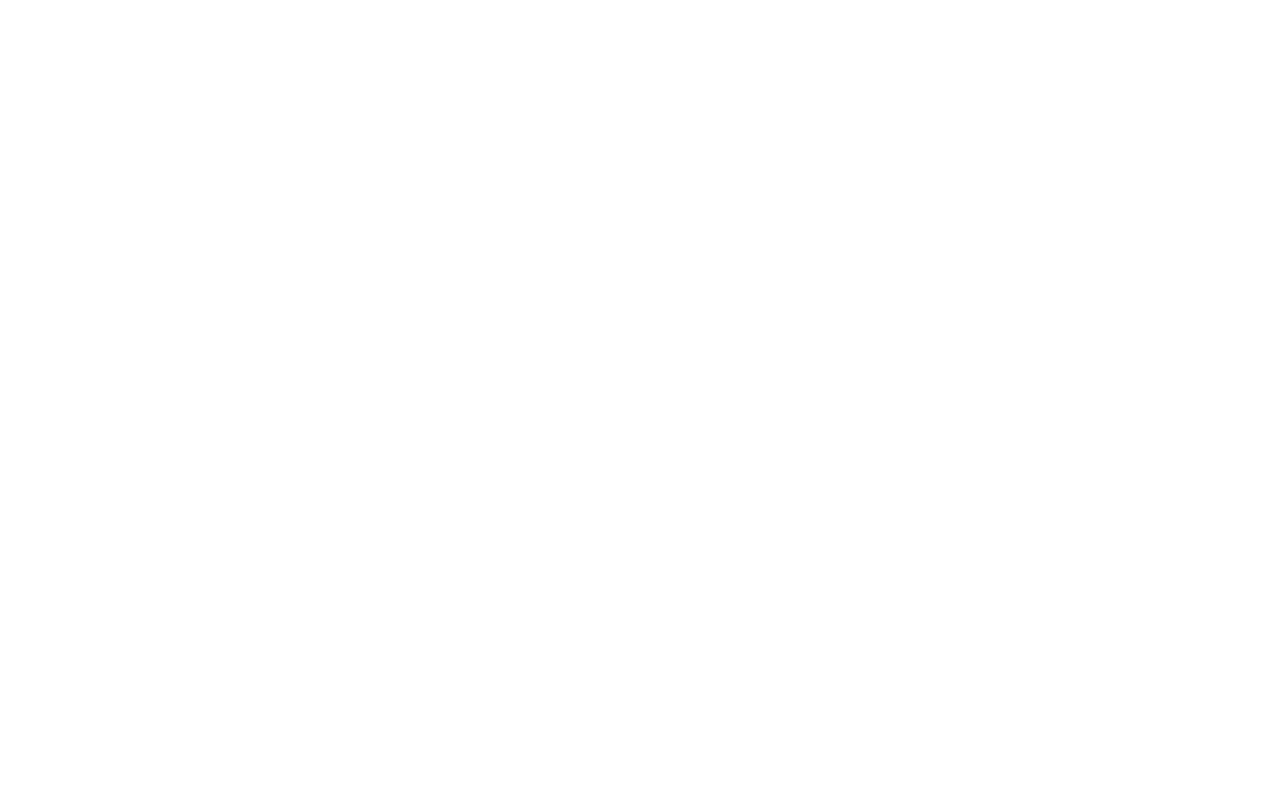
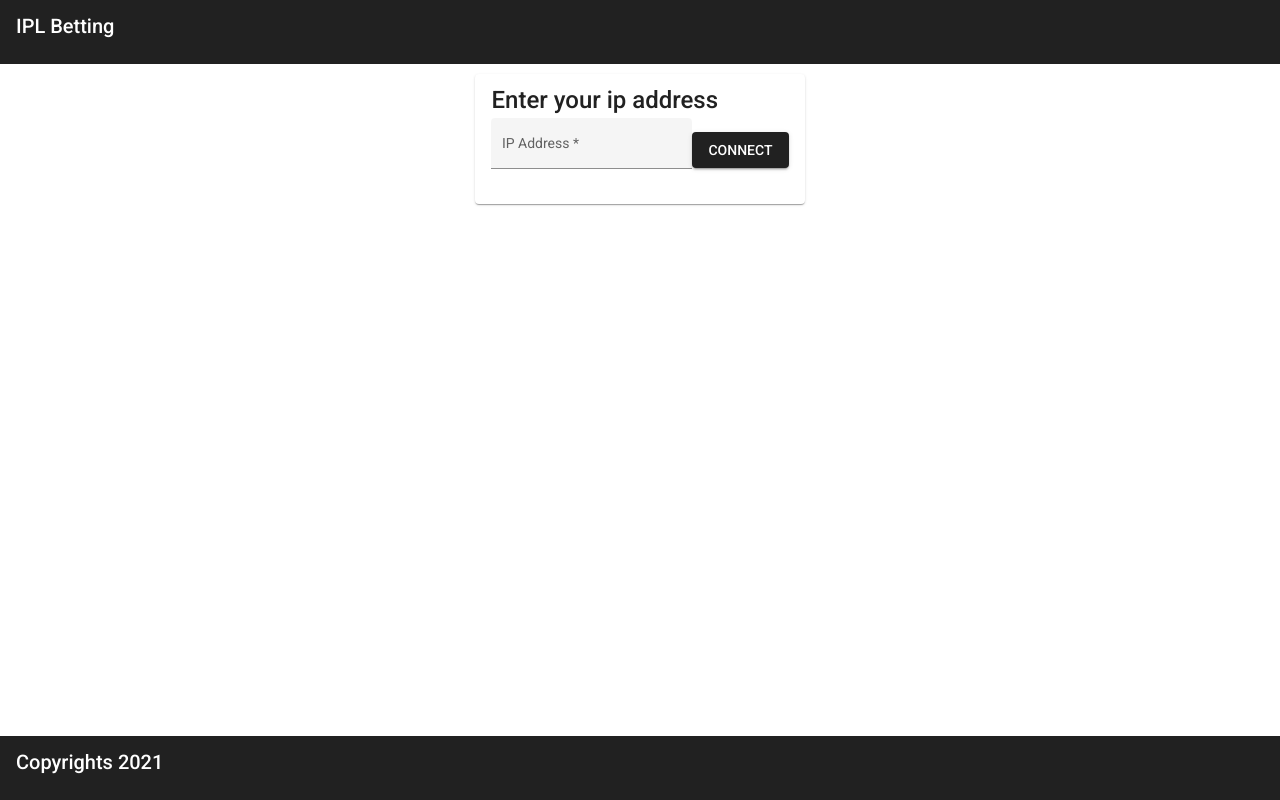
Before and after one commit to sg777/pangea-bet, an Angular app: page / in a window 1280 px wide. Built offline with nearby package versions, Linux system fonts and the light colour scheme.

Commit message:
header/footer and connect component

```diff
--- a/projects/pangea-bet-app/src/app/app-routing.module.ts
+++ b/projects/pangea-bet-app/src/app/app-routing.module.ts
@@ -1,7 +1,10 @@
 import { NgModule } from '@angular/core';
 import { RouterModule, Routes } from '@angular/router';
+import { ConnectComponent } from './connect/connect.component';
 
-const routes: Routes = [];
+const routes: Routes = [
+  { path: '', component: ConnectComponent}
+];
 
 @NgModule({
   imports: [RouterModule.forRoot(routes)],
--- a/projects/pangea-bet-app/src/app/app.component.html
+++ b/projects/pangea-bet-app/src/app/app.component.html
@@ -1,2 +1,13 @@
-
-<router-outlet></router-outlet>
+<main>
+  <mat-toolbar color="primary">
+    <mat-toolbar-row>
+      <p>IPL Betting</p>
+    </mat-toolbar-row>
+  </mat-toolbar>
+  <div class="container">
+    <router-outlet></router-outlet>
+  </div>
+  <mat-toolbar color="primary">
+    <p>Copyrights 2021</p>
+  </mat-toolbar>
+</main>
--- /dev/null
+++ b/projects/pangea-bet-app/src/app/connect/connect.component.html
@@ -0,0 +1,12 @@
+<mat-card>
+  <mat-card-title>Enter your ip address</mat-card-title>
+  <mat-card-content>
+    <form [formGroup]="connectForm" (ngSubmit)="OnConnect()">
+      <mat-form-field appearance="fill">
+        <mat-label>IP Address</mat-label>
+        <input matInput type="text" formControlName="ip">
+      </mat-form-field>
+      <button mat-raised-button type="submit" color="primary">CONNECT</button>
+    </form>
+  </mat-card-content>
+</mat-card>
--- /dev/null
+++ b/projects/pangea-bet-app/src/app/connect/connect.component.ts
@@ -0,0 +1,35 @@
+import { Component, OnInit } from '@angular/core';
+import { FormBuilder, FormGroup, Validators } from '@angular/forms';
+
+@Component({
+  selector: 'pangea-bet-connect',
+  templateUrl: './connect.component.html',
+  styles: [
+  ]
+})
+export class ConnectComponent implements OnInit {
+
+  connectForm: FormGroup;
+
+  get ip(): any { return this.connectForm.get('ip'); }
+
+  constructor(
+    private formBuilder: FormBuilder,
+  ) {
+    this.connectForm = this.formBuilder.group({
+      ip: ['', [
+        Validators.required
+      ]],
+    });
+  }
+
+  ngOnInit(): void {
+  }
+
+  OnConnect(): void {
+    if (this.connectForm.valid) {
+
+    }
+  }
+
+}
```
Also changed, not shown: projects/pangea-bet-app/src/app/app.module.ts (+10 -2 lines).
